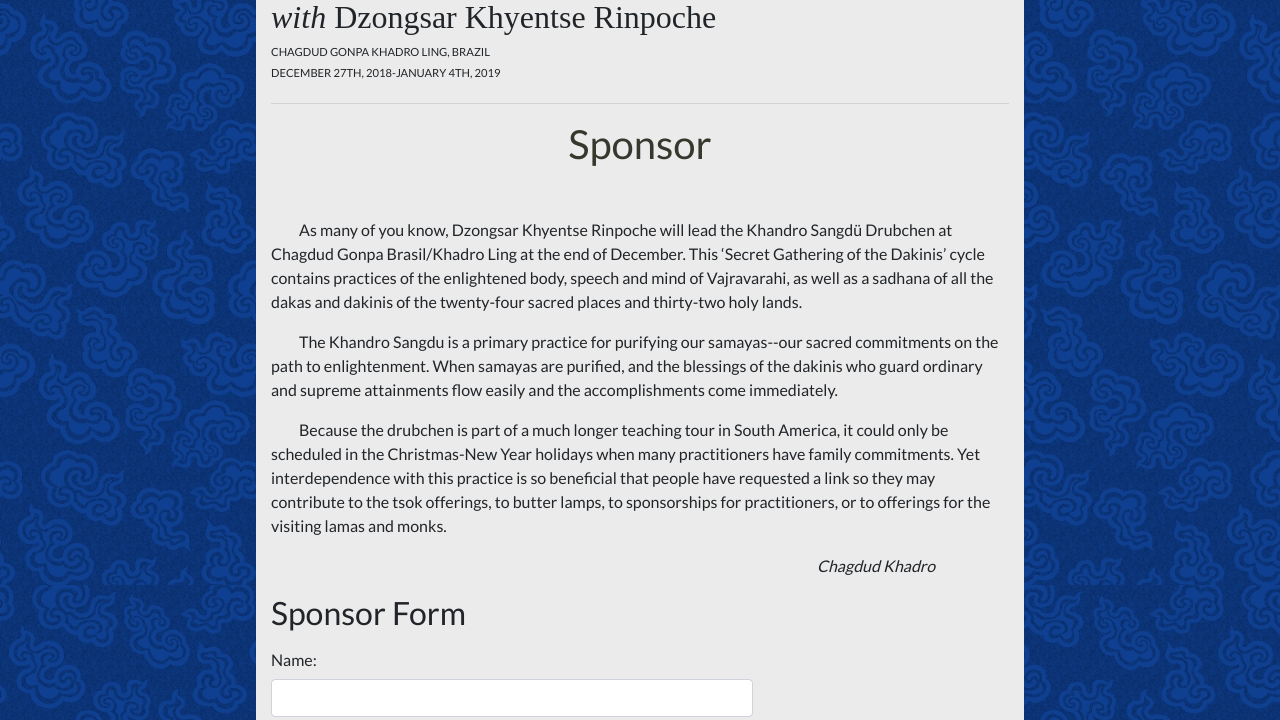
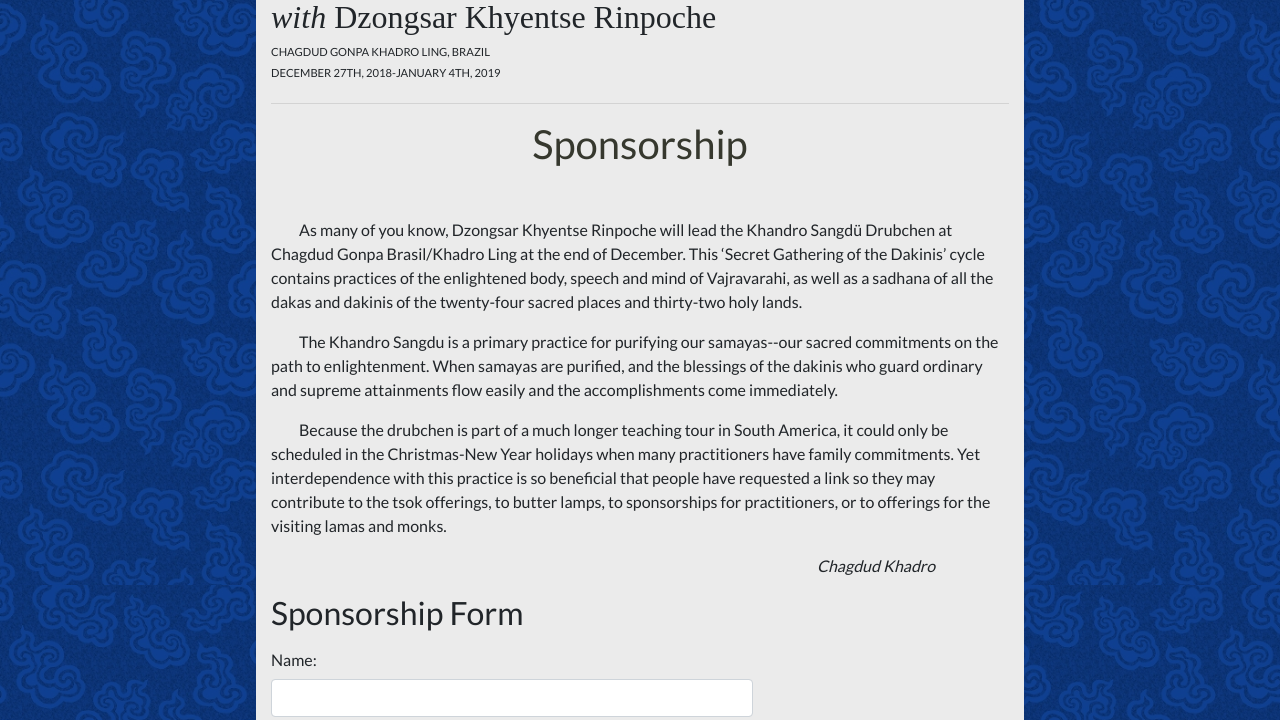
Before and after one commit to davelopeer/dkr_hotsite, a Django app: page /en/sponsor/ in a window 1280 px wide. Shown: the part 215-935 px from the top of the page. Run offline with Django 3.2, Linux system fonts and the light colour scheme; some libraries are stand-ins or nearby versions; some web fonts are replaced.

Commit message:
Change the sponsor to sponsorship

```diff
--- a/website/templates/sponsor-form.html
+++ b/website/templates/sponsor-form.html
@@ -21,7 +21,7 @@
     <p class="form-sent-body margin-bottom">{% trans "Be shure that you correctly filled all fields." %}</p>
   {% endif %}
 
-  <h2 class="text-center section_title">{% trans "Sponsor" %}</h2>
+  <h2 class="text-center section_title">{% trans "Sponsorship" %}</h2>
   <p class="indent">{% trans "As many of you know, Dzongsar Khyentse Rinpoche will lead the Khandro Sangdü Drubchen at Chagdud Gonpa Brasil/Khadro Ling at the end of December. This ‘Secret Gathering of the Dakinis’ cycle contains practices of the enlightened body, speech and mind of Vajravarahi, as well as a sadhana of all the dakas and dakinis of the twenty-four sacred places and thirty-two holy lands." %}</p>
   <p class="indent">{% trans "The Khandro Sangdu is a primary practice for purifying our samayas--our sacred commitments on the path to enlightenment. When samayas are purified, and the blessings of the dakinis who guard ordinary and supreme attainments flow easily and the accomplishments come immediately." %}</p>
   <p class="indent">{% trans "Because the drubchen is part of a much longer teaching tour in South America, it could only be scheduled in the Christmas-New Year holidays when many practitioners have family commitments. Yet interdependence with this practice is so beneficial that people have requested a link so they may contribute to the tsok offerings, to butter lamps, to sponsorships for practitioners, or to offerings for the visiting lamas and monks." %}</p>
@@ -29,7 +29,7 @@
 
   <form class="" method="post" name="sponsor">
     {% csrf_token %}
-    <h2>{% trans "Sponsor Form" %}</h2>
+    <h2>{% trans "Sponsorship Form" %}</h2>
     <div class="row">
       <div class="form-group col-md-8">
         <label class="col-form-label" for="formGroupExampleInput">{% trans "Name" %}:</label>
```
Also changed, not shown: db.sqlite3, locale/es/LC_MESSAGES/django.po, locale/pt/LC_MESSAGES/django.po, 2 other files.
